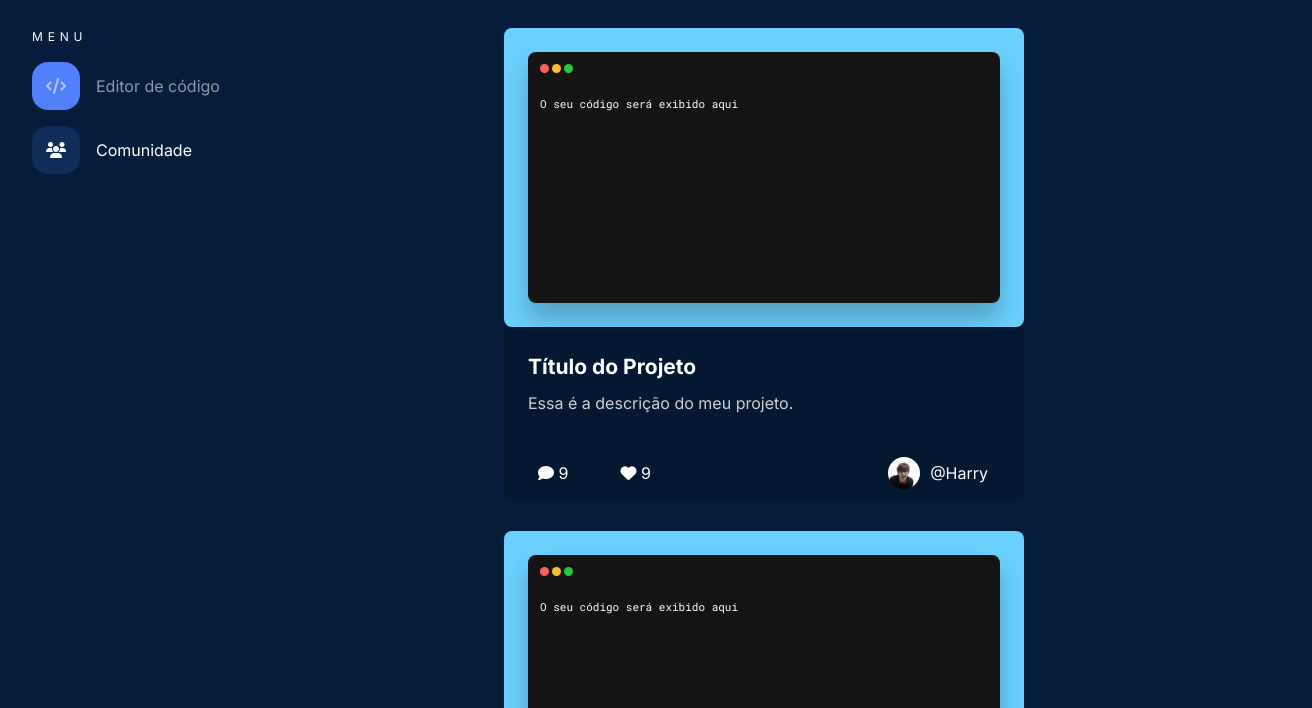
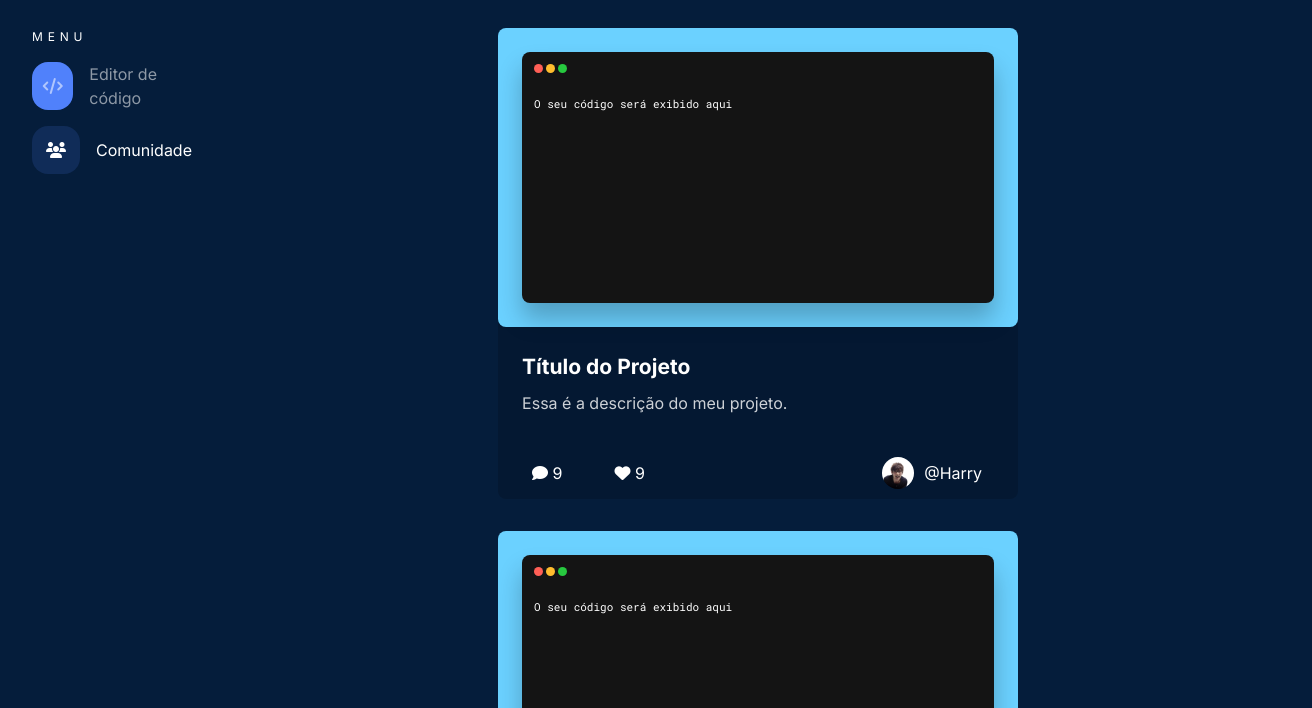
Before and after one commit to EtorLucca/AluraChallenge, a plain HTML site: page comunidade.html in a window 1280 px wide. Shown: the part 92-800 px from the top of the page, 1312 px wide, since content can reach past the window. Drawn offline with Linux system fonts and the light colour scheme.

Commit message:
Correção de alguns bugs de layout e atulaização do readme.

```diff
--- a/css/estilo.css
+++ b/css/estilo.css
@@ -89,8 +89,8 @@
     /*Menu*/
 
     .menu{
-        margin: 32px;
-        width: 20%;
+        margin: 32px 0 32px 32px;
+        width: 16%;
     }
 
     .menu__icone{
@@ -398,7 +398,7 @@
 
     .container{
         align-items: center;
-        width: 95%;
+        width: 100%;
         display: flex;
         justify-content: space-around;
         margin: 32px;
@@ -508,7 +508,7 @@
         color: #fff;
     }
 
-@media screen and (min-width: 1100px){
+@media screen and (min-width: 968px){
     .menu__icone{
         display: none;
     }
@@ -519,7 +519,7 @@
 }
 
 
-@media screen and (max-width: 1100px){
+@media screen and (max-width: 968px){
     .header{
         width: auto;
     }
```
Also changed, not shown: 1 other file.
